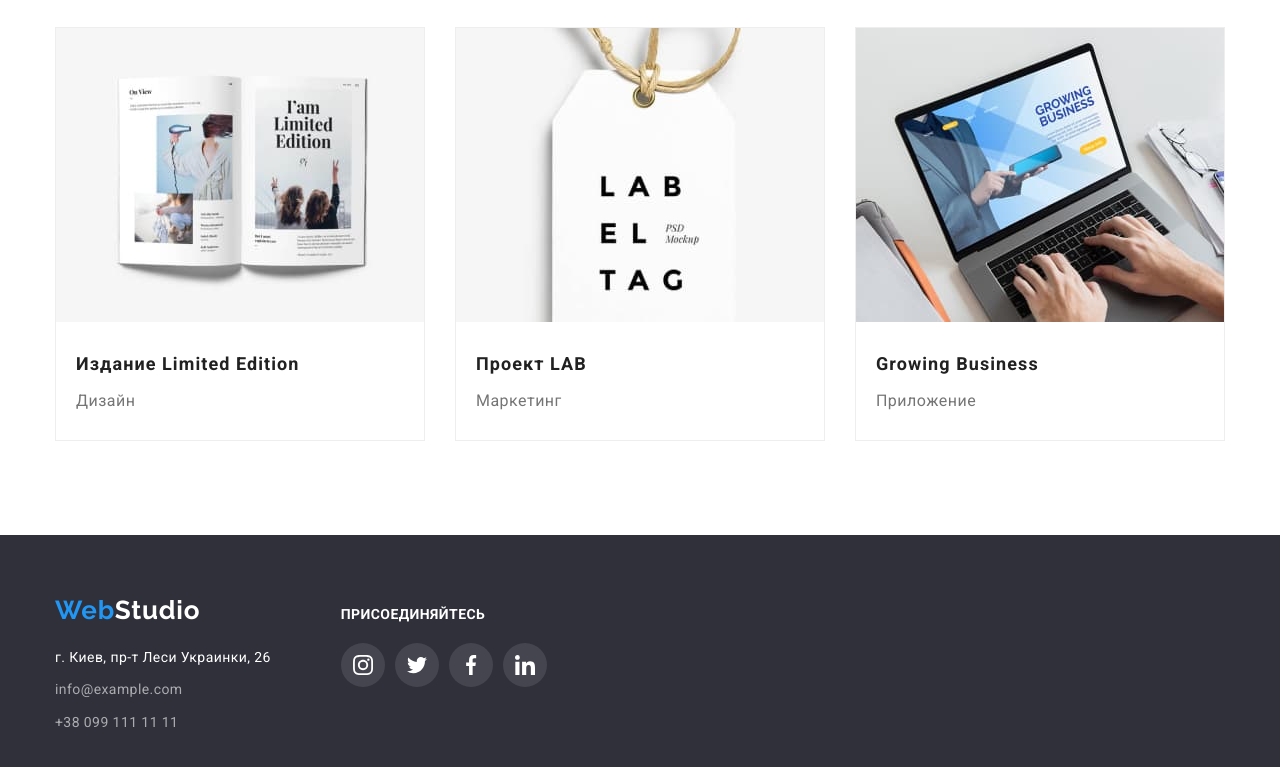
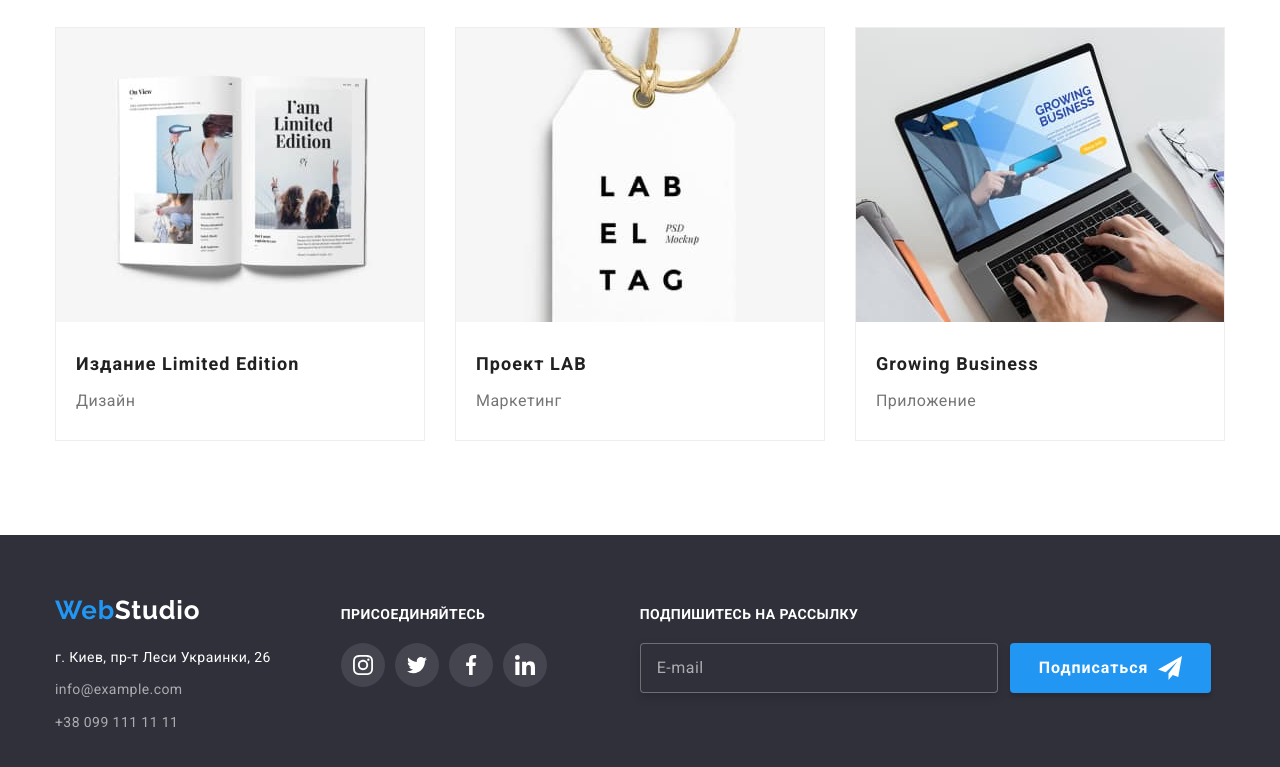
Before and after one commit to Sap4uk/goit-markup-hw-06, a plain HTML site: page portfolio.html in a window 1280 px wide. Shown: the part 1124-1891 px from the top of the page. Drawn offline with nearby package versions, Linux system fonts and the light colour scheme.

Commit message:
add subscribe in portfolio

```diff
--- a/portfolio.html
+++ b/portfolio.html
@@ -293,9 +293,20 @@
                         </svg>
                     </a>
                 </li>
-
             </ul>
         </div>
+
+        <div class="subscribe">
+            <p class="subscribe-title">Подпишитесь на рассылку</p>
+            <form class="mail-form">
+
+                <input type="mail" class="subs-form" name="email" id="mail" placeholder="E-mail">
+
+                <button type="subs" class="subs-button">Подписаться </button>
+
+            </form>
+        </div>
+
         </div>
     </footer>
 
```
